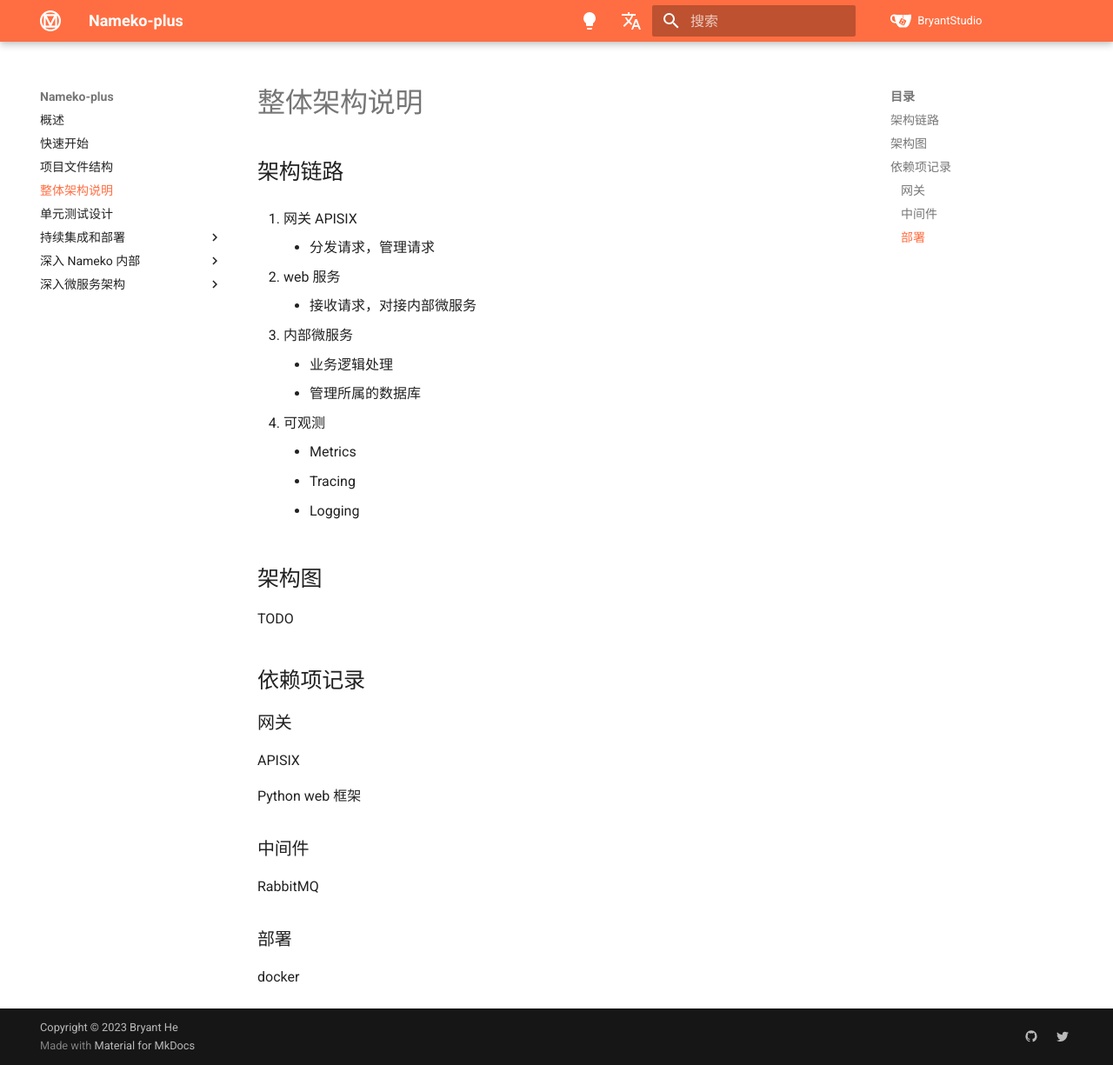
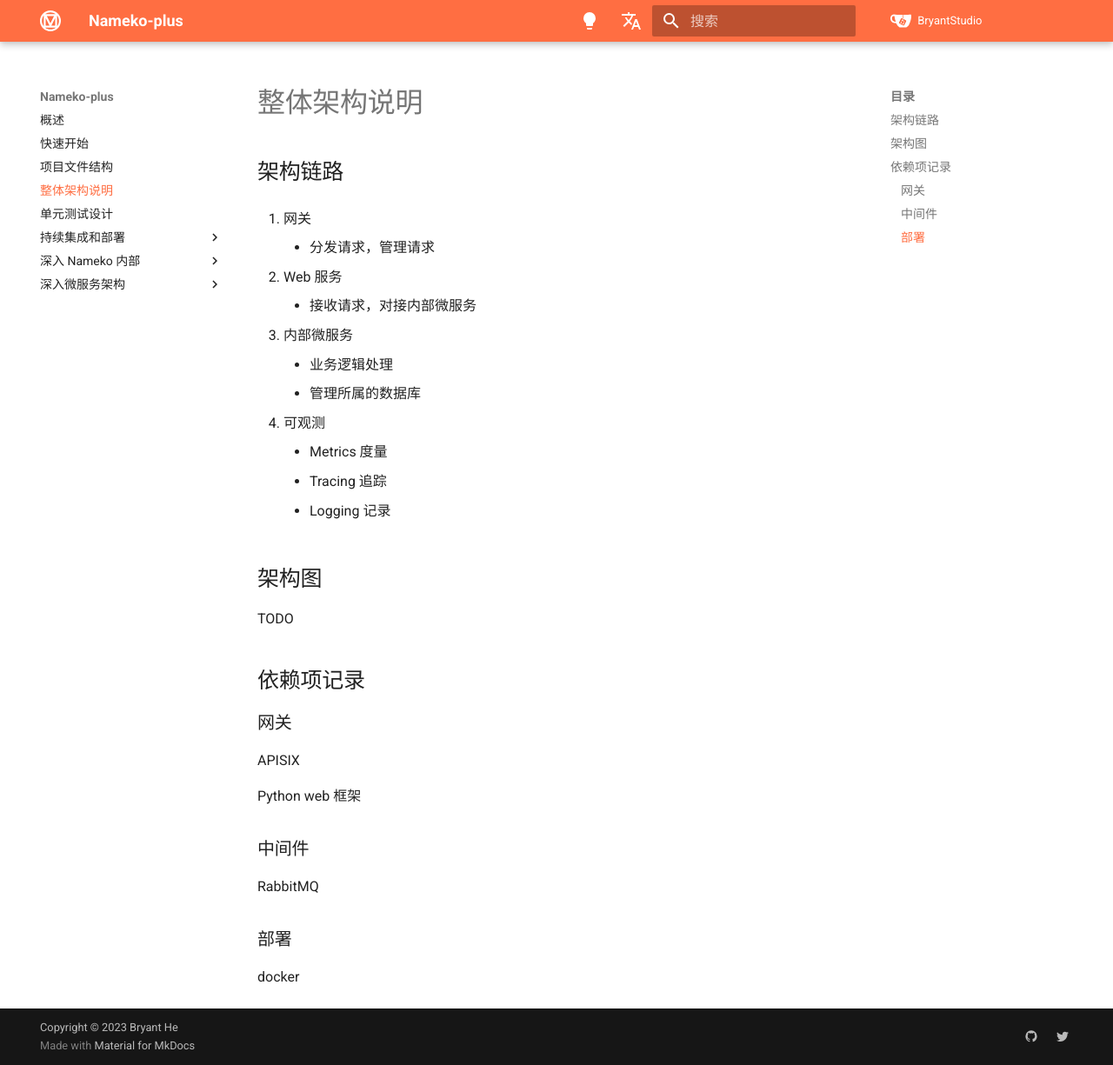
Before and after one commit to Bryanthelol/nameko-plus-doc, an MkDocs documentation site: the page built from docs/整体架构说明.md, in a window 1280 px wide and 1225 px high. Shown: the whole window at 87% size. Built offline with MkDocs 1.6.1 and Material for MkDocs 9.7.7, drawn with Linux system fonts in a browser that asks for light colours.

Commit message:
update doc

```diff
--- a/docs/整体架构说明.md
+++ b/docs/整体架构说明.md
@@ -9,11 +9,11 @@ hide:
 
 ## 架构链路
 
-1. 网关 APISIX
+1. 网关
 
      - 分发请求，管理请求
 
-2. web 服务
+2. Web 服务
 
      - 接收请求，对接内部微服务
 
@@ -24,9 +24,9 @@ hide:
 
 4. 可观测
 
-     - Metrics
-     - Tracing
-     - Logging
+     - Metrics 度量
+     - Tracing 追踪
+     - Logging 记录
 
 
 ## 架构图
```
